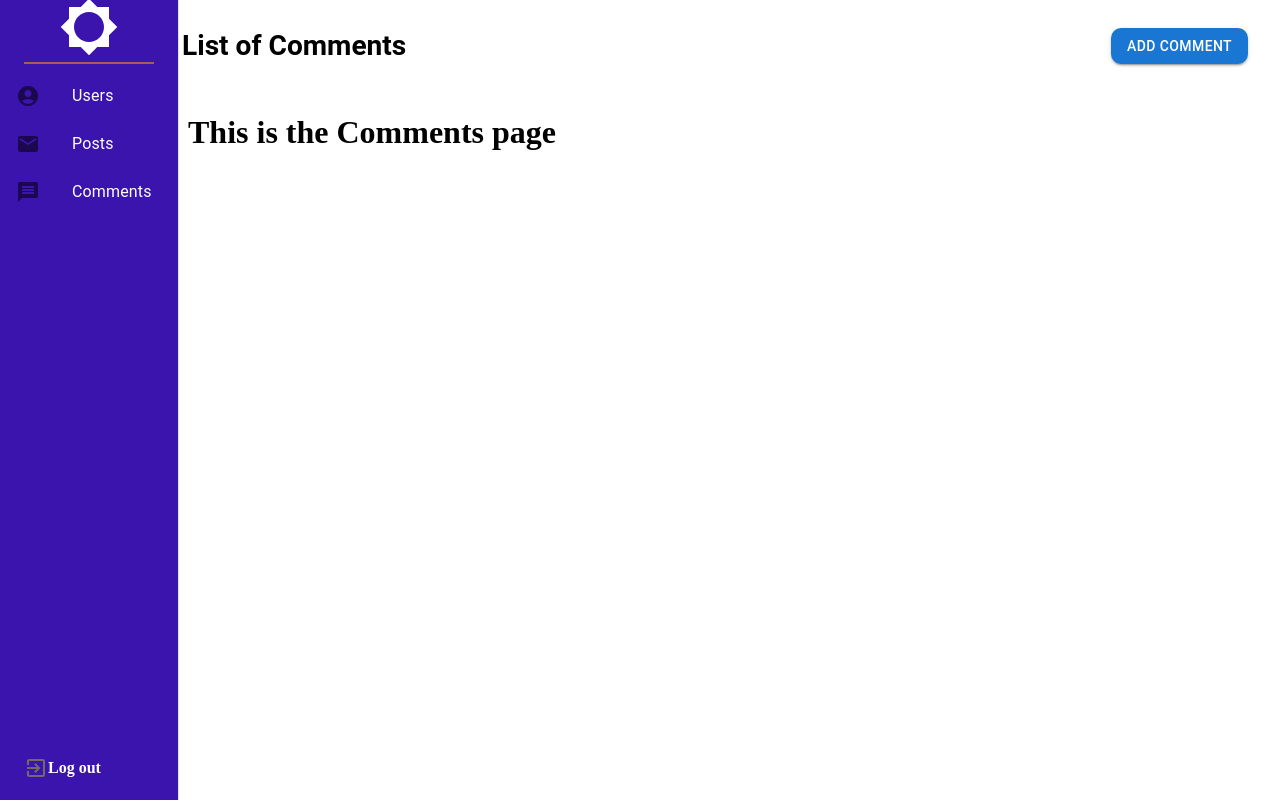
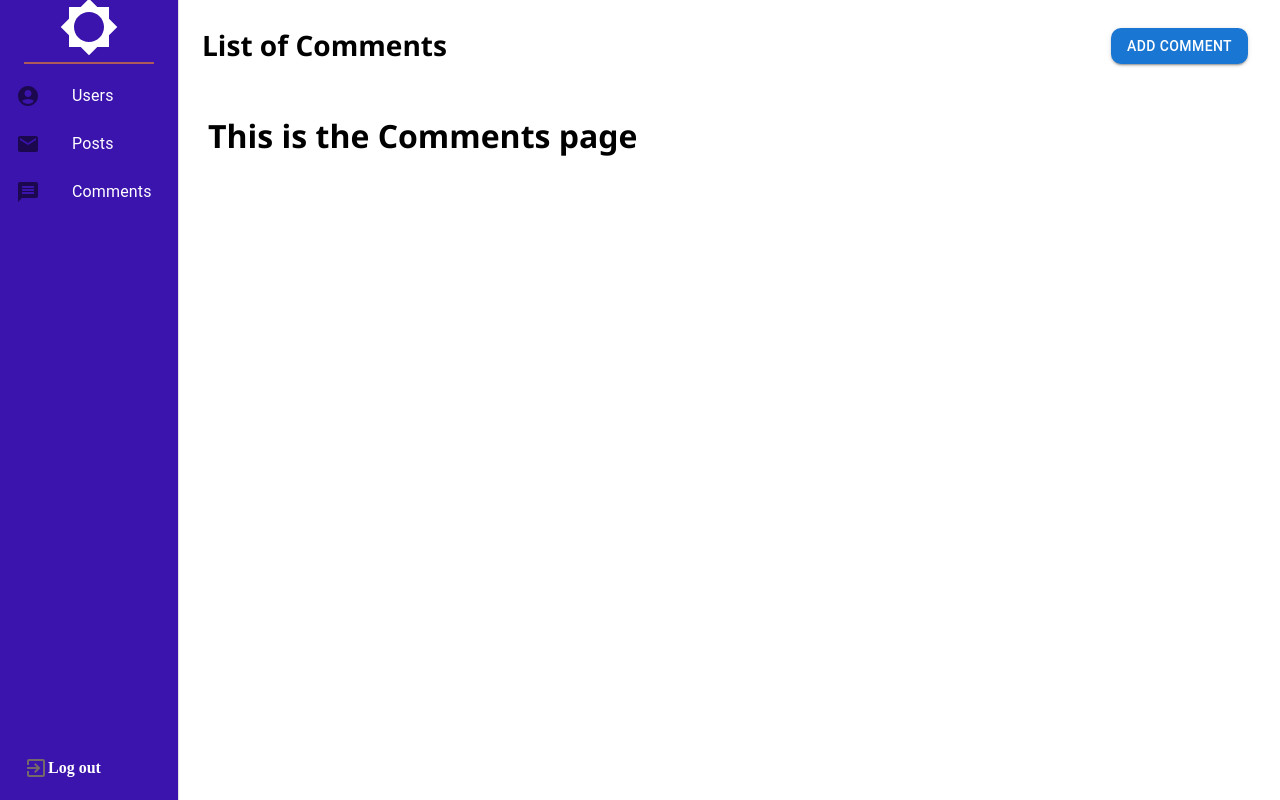
Before and after one commit to Uplus-Mutual-Partners/manageIT, a React (Create React App) app: page /Comments in a window 1280 px wide. Built offline with nearby package versions, Linux system fonts and the light colour scheme; a web font is replaced by a local one.

Commit message:
add margin

```diff
--- a/src/components/AppBar.jsx
+++ b/src/components/AppBar.jsx
@@ -34,7 +34,7 @@ export default function ButtonAppBar() {
       <AppBar position="static" style={{ boxShadow: "none" }}>
         <Toolbar className="app-bar">
           <Typography variant="h5" sx={{ flexGrow: 1 }}>
-            <h3>{title}</h3>
+            <h3 className="title">{title}</h3>
           </Typography>
           <Button
             variant="contained"
--- a/src/components/Comments.js
+++ b/src/components/Comments.js
@@ -3,7 +3,7 @@ import React from "react";
 const Comments = () => {
   return (
     <>
-      <h1>This is the Comments page</h1>
+      <h1 className="table-title">This is the Comments page</h1>
     </>
   );
 };
--- a/src/components/Posts.js
+++ b/src/components/Posts.js
@@ -3,7 +3,7 @@ import React from "react";
 const Posts = () => {
   return (
     <>
-      <h1>This is the Post's page</h1>
+      <h1 className="table-title">This is the Post's page</h1>
     </>
   );
 };
--- a/src/components/Users.js
+++ b/src/components/Users.js
@@ -3,7 +3,7 @@ import React from "react";
 const Users = () => {
   return (
     <>
-      <h1>This is the users page</h1>
+      <h1 className="table-title">This is the users page</h1>
     </>
   );
 };
--- a/src/styles.css
+++ b/src/styles.css
@@ -33,7 +33,9 @@
   color: #ae5a5a;
 }
 
-.title {
+.title,
+.table-title {
   font-family: "Segoe UI", Tahoma, Geneva, Verdana, sans-serif;
   font-weight: bold;
+  margin-left: 20px;
 }
```
